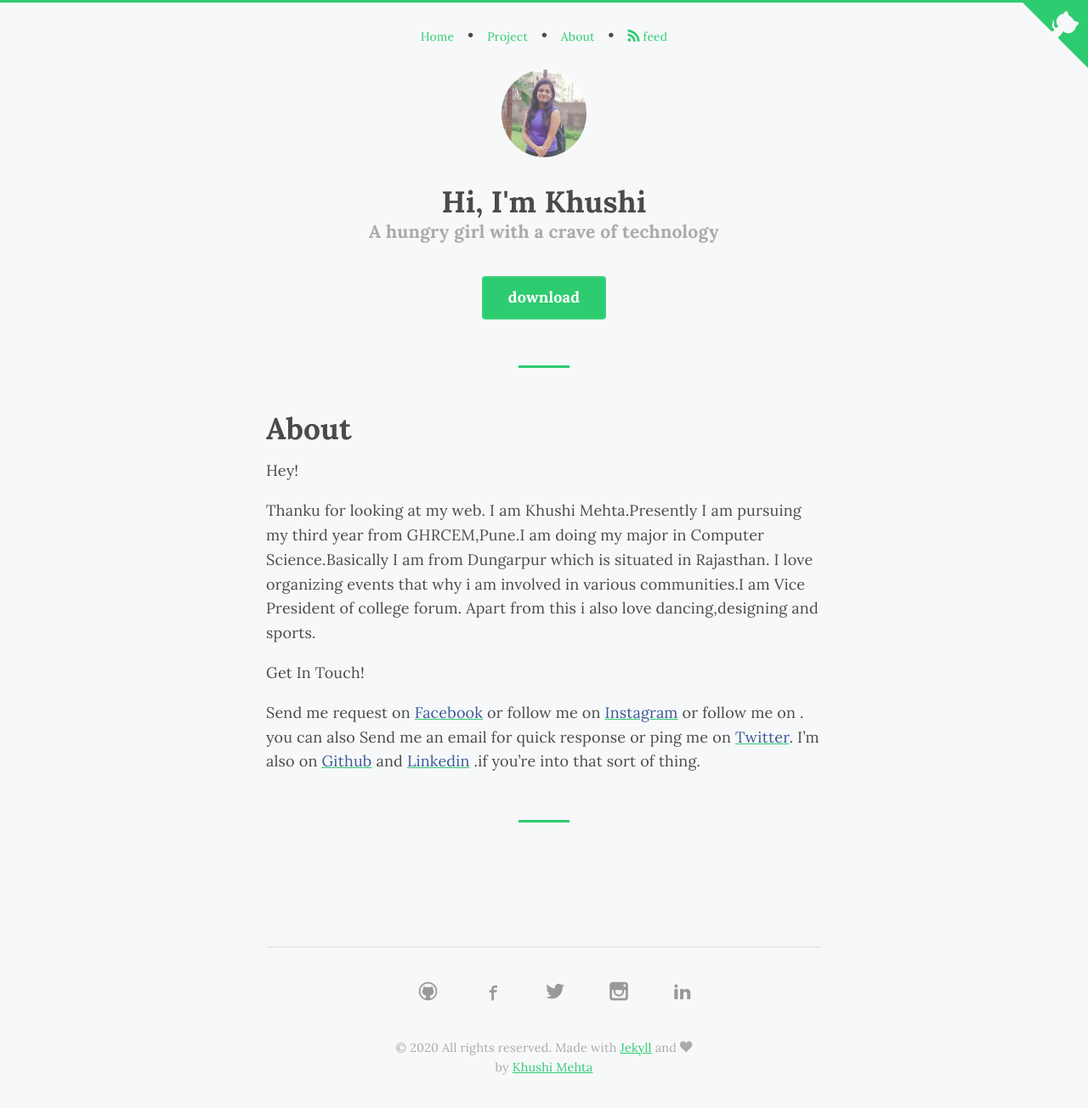
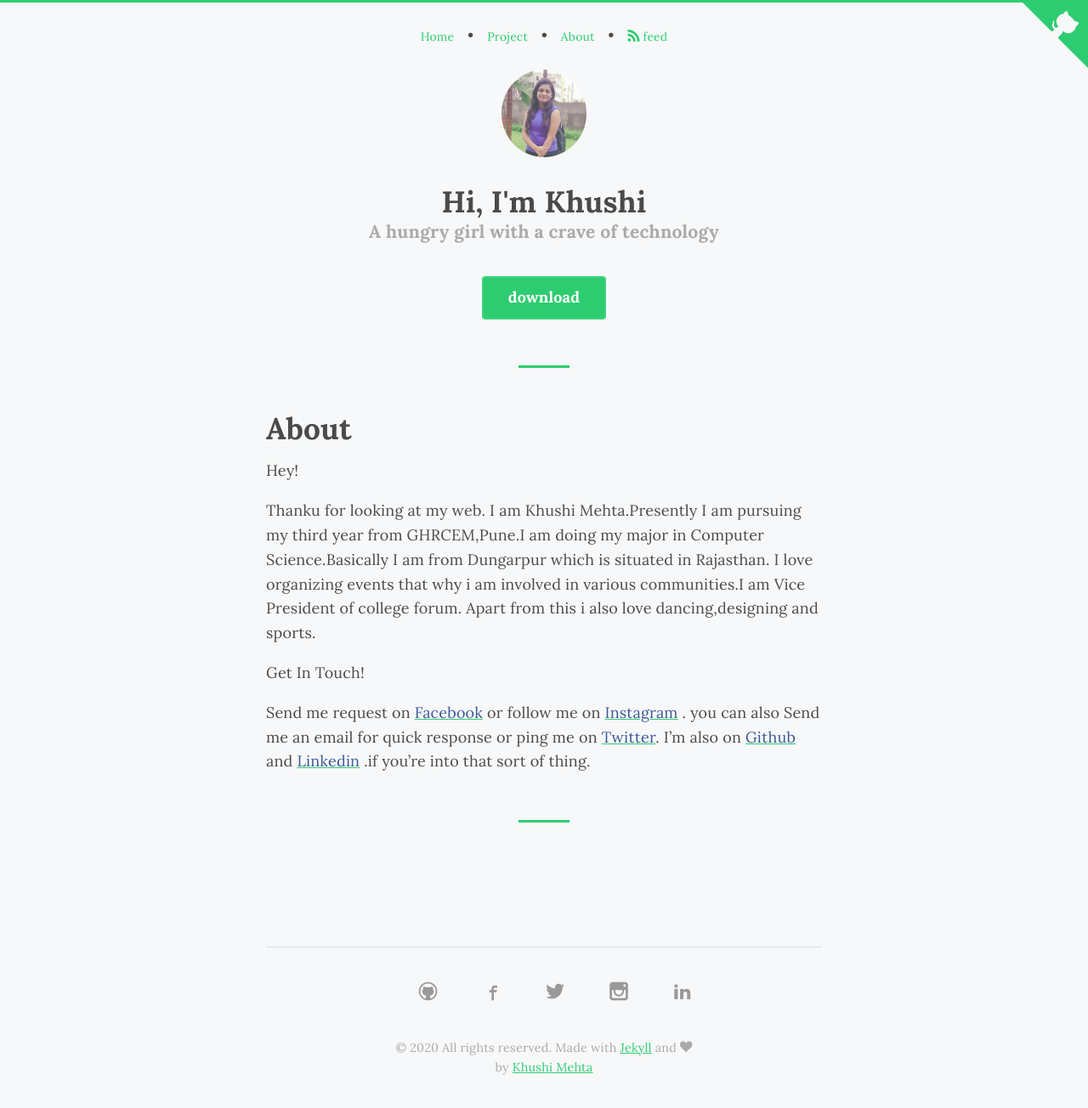
Before and after one commit to khushimehta12/khushimehta12.github.io, a Jekyll site: the page built from about.md, in a window 1280 px wide. Shown: the whole page at 85% size. Built offline with Jekyll 4.4.1, drawn with Linux system fonts in a browser that asks for light colours; some web fonts are replaced.

Commit message:
about modify

```diff
--- a/about.md
+++ b/about.md
@@ -19,6 +19,6 @@ Apart from this i also love dancing,designing and sports.
 <b>Get In Touch!<b>
 
 <p>
-Send me request on <a target="_blank" href="https://facebook.com/khushi.mehta.9461799"><span style="color: #3b5998">Facebook</span></a> or follow me on <a target="_blank" href="https://instagram.com/itz_smile__"><span style="color: #3b5998">Instagram</span></a> or follow me on .
+Send me request on <a target="_blank" href="https://facebook.com/khushi.mehta.9461799"><span style="color: #3b5998">Facebook</span></a> or follow me on <a target="_blank" href="https://instagram.com/itz_smile__"><span style="color: #3b5998">Instagram</span></a> .
 you can also Send me an email for quick response or ping me on <a target="_blank" href="https://twitter.com/KhushiM55980122"><span style="color: #3b5998">Twitter</span></a>. I’m also on <a target="_blank" href="https://github.com/khushimehta12"><span style="color: #3b5998">Github</span></a> and <a target="_blank" href=" https://linkedin.com/in/khushi-mehta-11156917b/"><span style="color: #3b5998">Linkedin</span></a> .if you’re into that sort of thing.
 </p>
```
